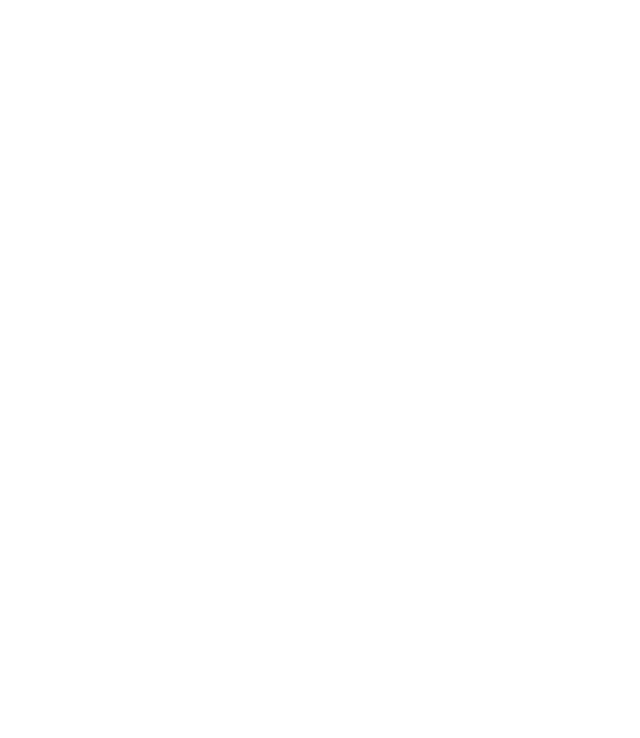
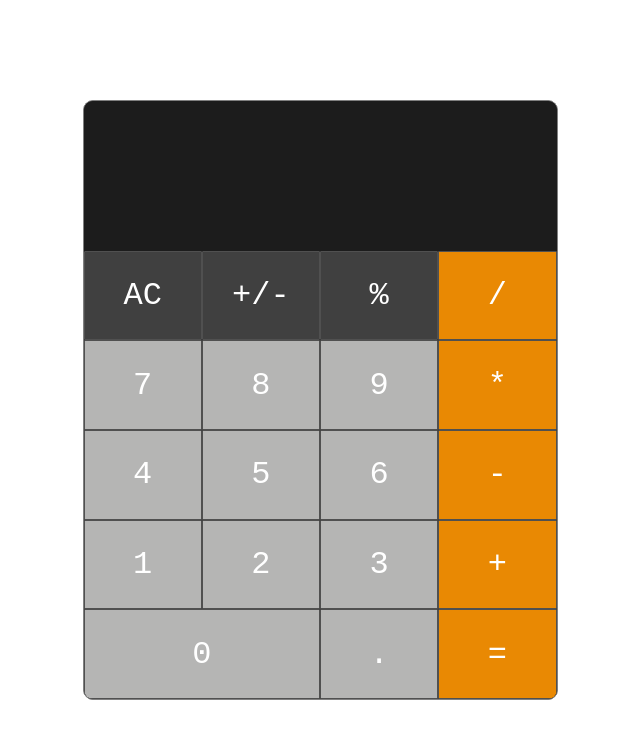
Before and after one commit to mosierkyle/Calculator, a plain HTML site: page index.html in a window 1280 px wide. Shown: the whole page, without its empty margins (320-960 px from the left). Drawn offline with Linux system fonts and the light colour scheme.

Commit message:
Design calculator - html and css only
Created what the calculator will look like and set up the html skeleton, classes, and ids. Ready for JS and UI.

```diff
--- a/index.html
+++ b/index.html
@@ -8,6 +8,73 @@
     <script src="script.js" defer></script>
 </head>
 <body>
-
+    <div id="main-container">
+        <div id="calculator">
+            <div id="result">
+                <div id="result-text">
+                    <p id="text"></p>
+                </div>
+            </div>
+            <div id="buttons">
+                <div class="button first3" id="AC">
+                        <p class="button-text">AC</p>
+                </div>
+                <div class="button first3" id="sign">
+                    <p class="button-text">+/-</p>
+                </div>
+                <div class="button first3" id="percent">
+                    <p class="button-text">%</p>
+                </div>
+                <div class="button operator" id="division">
+                    <p class="button-text">/</p>
+                </div>
+                <div class="button number" id="7">
+                    <p class="button-text">7</p>
+                </div>
+                <div class="button number" id="8">
+                    <p class="button-text">8</p>
+                </div>
+                <div class="button number" id="9">
+                    <p class="button-text">9</p>
+                </div>
+                <div class="button operator" id="multiplication">
+                    <p class="button-text">*</p>
+                </div>
+                <div class="button number" id="4">
+                    <p class="button-text">4</p>
+                </div>
+                <div class="button number" id="5">
+                    <p class="button-text">5</p>
+                </div>
+                <div class="button number" id="6">
+                    <p class="button-text">6</p>
+                </div>
+                <div class="button operator" id="subtraction">
+                    <p class="button-text">-</p>
+                </div>
+                <div class="button number" id="1">
+                    <p class="button-text">1</p>
+                </div>
+                <div class="button number" id="2">
+                    <p class="button-text">2</p>
+                </div>
+                <div class="button number" id="3">
+                    <p class="button-text">3</p>
+                </div>
+                <div class="button operator" id="addition">
+                    <p class="button-text">+</p>
+                </div>
+                <div class="button number" id="zero">
+                    <p class="button-text">0</p>
+                </div>
+                <div class="button number" id=".">
+                    <p class="button-text">.</p>
+                </div>
+                <div class="button operator" id="calculate">
+                    <p class="button-text">=</p>
+                </div>
+            </div>
+        </div>
+    </div>
 </body>
 </html>
--- a/styles.css
+++ b/styles.css
@@ -2,4 +2,67 @@
     box-sizing: border-box;
     margin: 0;
     padding: 0;
+    font-family: 'Courier New', Courier, monospace;
 }
+
+#main-container {
+    width: 100vw;
+    height: 100vh;
+    display: flex;
+    justify-content: center;
+    align-items: center;
+}
+
+#calculator {
+    height: 600px;
+    width: 475px;
+    background-color: rgba(28,28,28,1);
+    border-radius: 10px;
+    display: flex;
+    flex-direction: row;
+    flex-wrap: wrap;
+    border: 1px solid gray;
+    overflow: hidden;
+}
+
+#result {
+    width: 100%;
+    height: 25%;
+    background-color: rgba(28,28,28,0.8);
+}
+
+#buttons {
+    width: 100%;
+    height: 75%;
+    display: flex;
+    flex-direction: row;
+    flex-wrap: wrap;
+}
+
+.button {
+    border: 1px solid rgb(80, 80, 80);
+    width: 25%;
+    height: 20%;
+    background-color: #b5b5b4;
+    border-radius: 1px;
+    display: flex;
+    justify-content: center;
+    align-items: center;
+}
+
+.first3 {
+    background-color: rgba(80,80,80,0.7);
+}
+
+.operator {
+    background-color: rgba(255, 149, 0, 0.9);
+}
+
+#zero {
+    width: 50%;
+}
+
+.button-text {
+    color: White;
+    font-size: 2rem;
+}
```
